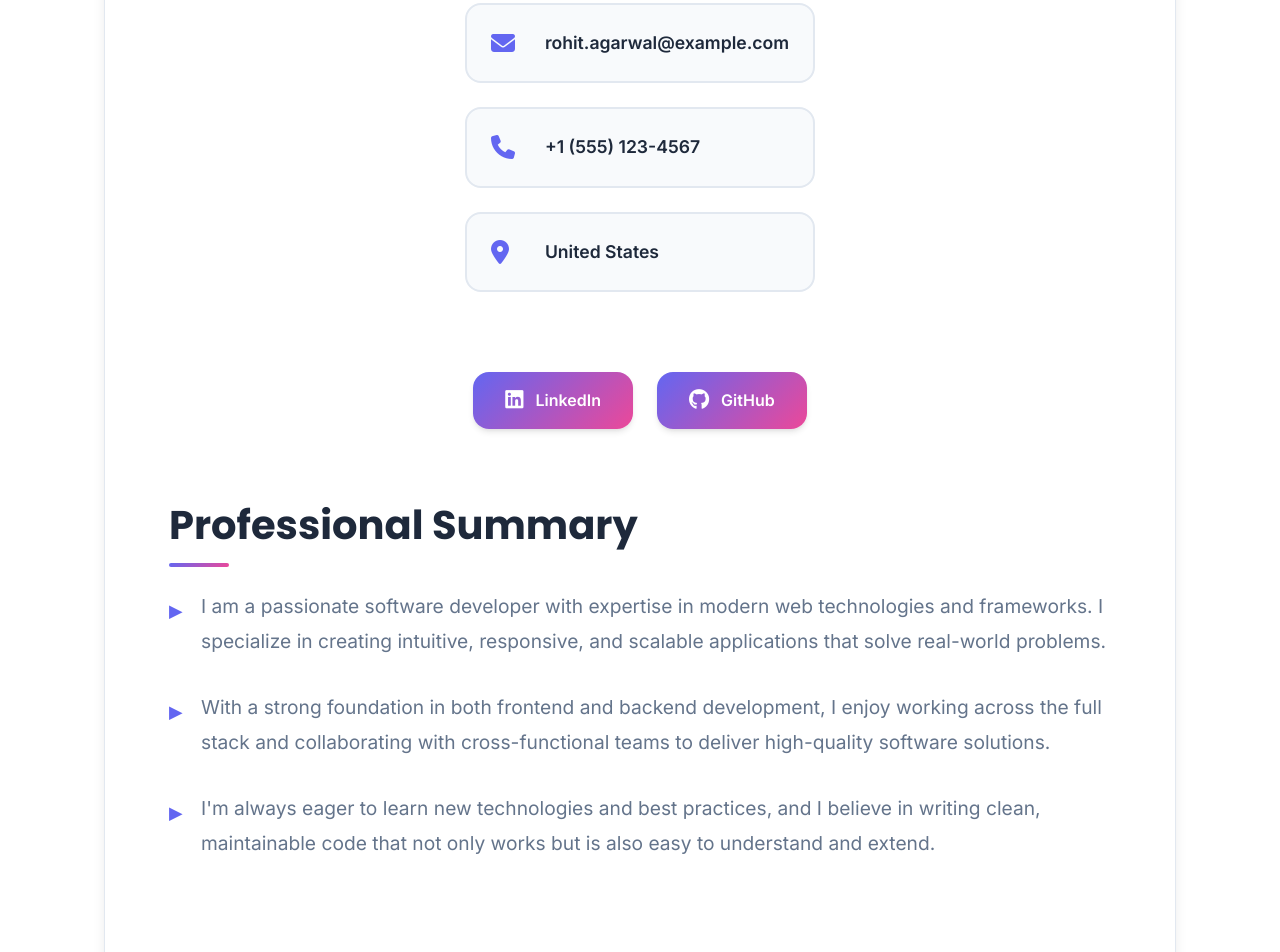
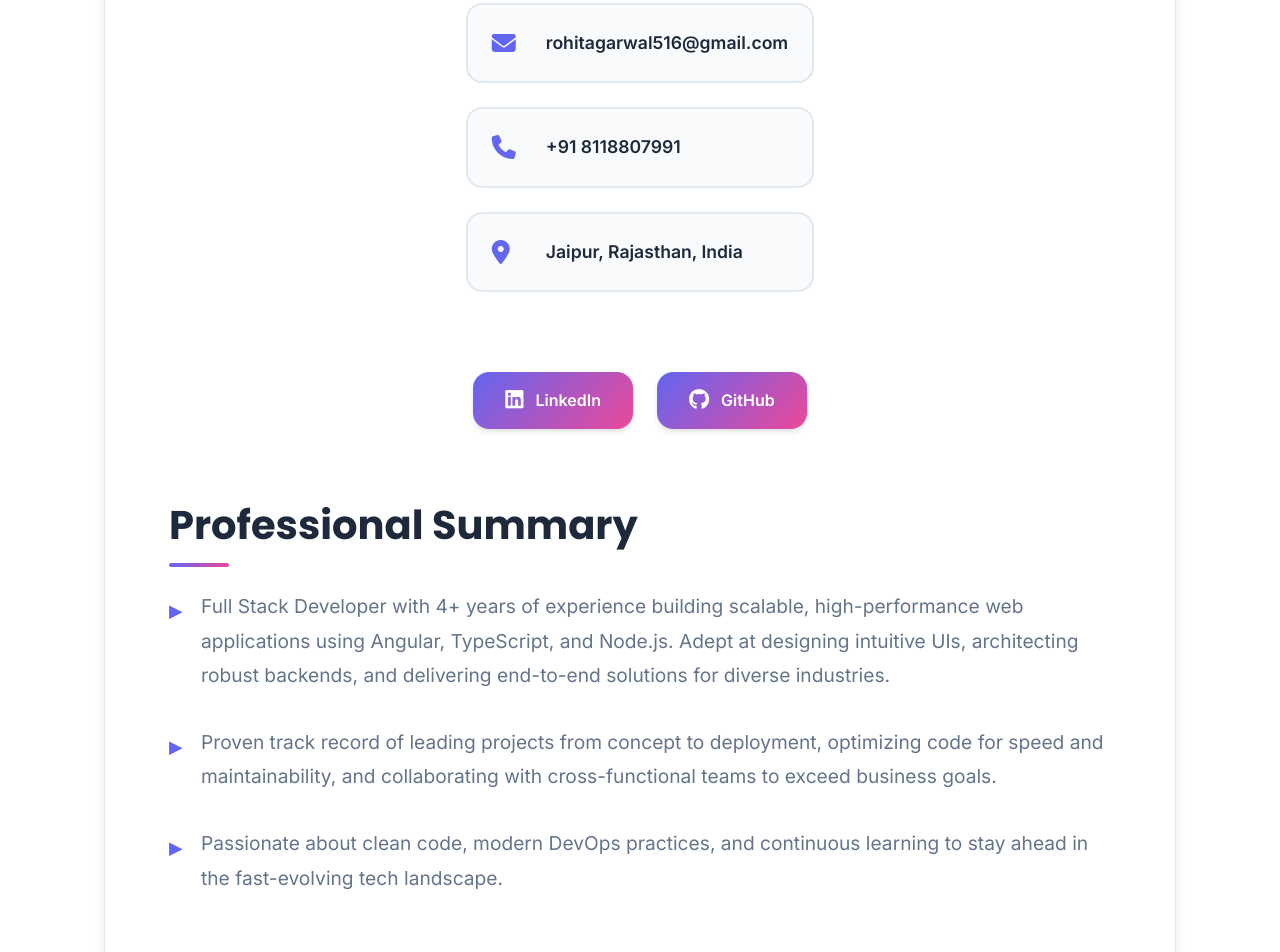
Before and after one commit to rohit-agarwal-ITT/My_Portfolio, an Angular app: page /about in a window 1280 px wide. Shown: the part 780-1732 px from the top of the page. Built offline with nearby package versions, Linux system fonts and the light colour scheme.

Commit message:
Complete about page

```diff
--- a/src/app/app.component.html
+++ b/src/app/app.component.html
@@ -110,7 +110,7 @@
             <span class="stat-label">Projects Completed</span>
           </div>
           <div class="stat-item">
-            <span class="stat-number">3+</span>
+            <span class="stat-number">4+</span>
             <span class="stat-label">Years Experience</span>
           </div>
         </div>
@@ -138,16 +138,16 @@
       <div class="footer-section">
         <h4>Connect With Me</h4>
         <div class="social-links">
-          <a href="#" class="social-link" target="_blank" title="LinkedIn">
+          <a href="http://linkedin.com/in/rohit-agarwal-a92795188" class="social-link" target="_blank" title="LinkedIn">
             <i class="fab fa-linkedin"></i>
           </a>
-          <a href="#" class="social-link" target="_blank" title="GitHub">
+          <a href="https://github.com/rohit-agarwal-ITT" class="social-link" target="_blank" title="GitHub">
             <i class="fab fa-github"></i>
           </a>
-          <a href="#" class="social-link" target="_blank" title="Instagram">
+          <a href="https://www.instagram.com/er_rohitagarwal10?igsh=MXBqNGdocGs5YzZiZQ%3D%3D&utm_source=qr" class="social-link" target="_blank" title="Instagram">
             <i class="fab fa-instagram"></i>
           </a>
-          <a href="#" class="social-link" target="_blank" title="Twitter">
+          <a href="https://x.com/rohitag1998?s=11" class="social-link" target="_blank" title="Twitter">
             <i class="fab fa-twitter"></i>
           </a>
         </div>
--- a/src/app/pages/about/about.component.html
+++ b/src/app/pages/about/about.component.html
@@ -46,18 +46,13 @@
       <div class="about-description">
         <h3>Professional Summary</h3>
         <p>
-          I am a passionate software developer with expertise in modern web technologies and frameworks.
-          I specialize in creating intuitive, responsive, and scalable applications that solve real-world problems.
+          Full Stack Developer with 4+ years of experience building scalable, high-performance web applications using Angular, TypeScript, and Node.js. Adept at designing intuitive UIs, architecting robust backends, and delivering end-to-end solutions for diverse industries.
         </p>
-
         <p>
-          With a strong foundation in both frontend and backend development, I enjoy working across the full stack
-          and collaborating with cross-functional teams to deliver high-quality software solutions.
+          Proven track record of leading projects from concept to deployment, optimizing code for speed and maintainability, and collaborating with cross-functional teams to exceed business goals.
         </p>
-
         <p>
-          I'm always eager to learn new technologies and best practices, and I believe in writing clean,
-          maintainable code that not only works but is also easy to understand and extend.
+          Passionate about clean code, modern DevOps practices, and continuous learning to stay ahead in the fast-evolving tech landscape.
         </p>
       </div>
 
--- a/src/app/services/resume.service.ts
+++ b/src/app/services/resume.service.ts
@@ -59,11 +59,11 @@ export class ResumeService {
     return of({
       name: 'Rohit Agarwal', // ✅ UPDATE: Your full name
       title: 'Software Developer', // ✅ UPDATE: Your job title
-      email: 'rohit.agarwal@example.com', // ✅ UPDATE: Your real email
-      phone: '+1 (555) 123-4567', // ✅ UPDATE: Your real phone number
-      location: 'United States', // ✅ UPDATE: Your city, state, country
-      linkedin: 'https://linkedin.com/in/rohit-agarwal', // ✅ UPDATE: Your LinkedIn profile
-      github: 'https://github.com/rohit-agarwal' // ✅ UPDATE: Your GitHub profile
+      email: 'rohitagarwal516@gmail.com', // ✅ UPDATE: Your real email
+      phone: '+91 8118807991', // ✅ UPDATE: Your real phone number
+      location: 'Jaipur, Rajasthan, India', // ✅ UPDATE: Your city, state, country
+      linkedin: 'http://linkedin.com/in/rohit-agarwal-a92795188', // ✅ UPDATE: Your LinkedIn profile
+      github: 'https://github.com/rohit-agarwal-ITT' // ✅ UPDATE: Your GitHub profile
     });
   }
 
```
